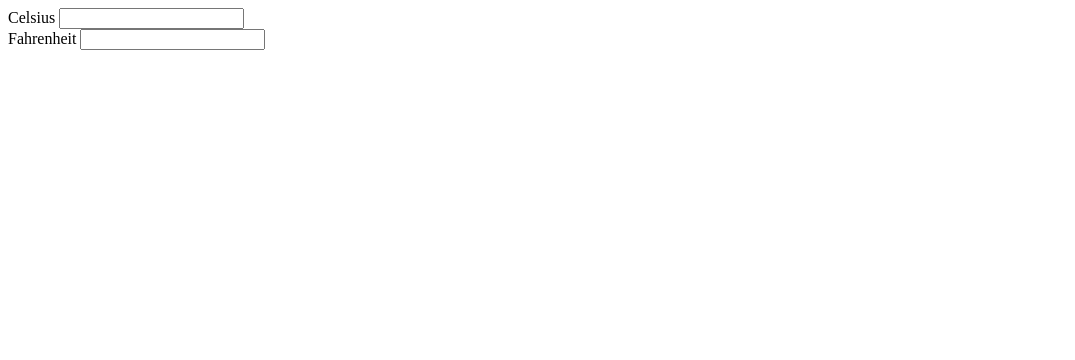
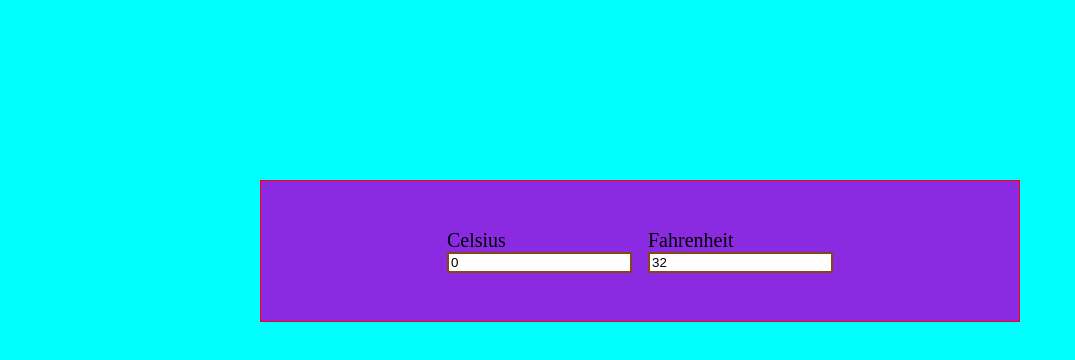
Before and after one commit to Basu-Kumar/Temperature-Converter, a plain HTML site: page index.html in a window 1280 px wide. Shown: the whole page, without its empty margins (0-1075 px from the left). Drawn offline with Linux system fonts and the light colour scheme.

Commit message:
added css

```diff
--- a/index.html
+++ b/index.html
@@ -6,15 +6,46 @@
     <meta name="viewport" content="width=device-width, initial-scale=1.0">
     <title>temperature converter</title>
 </head>
+    <style>
+        body{
+            background-color: cyan;
+
+        }
+        #container{
+            display: flex;
+            height: 140px;
+            width: 60%;
+            margin: 180px auto;
+            justify-content: center;
+            align-items: center;
+            border: 1px solid red;
+            background-color: blueviolet;
+        }
+
+        .inp-div{
+            display: flex;
+            flex-direction: column;
+            margin: 8px;
+        }
+
+        #container label{
+            font-size: 20px;
+        }
+
+        .inp{
+            border: 2px solid saddlebrown;
+        }
+
+    </style>
 <body>
     <div id="container">
         <div class="inp-div">
             <label for="cel">Celsius</label>
-            <input type="number" id="cel" default="0">
+            <input type="number" id="cel" value="0" class="inp">
         </div>
         <div class="inp-div">
             <label for="fah">Fahrenheit</label>
-            <input type="number" id="fah" default="32">
+            <input type="number" id="fah" value="32" class="inp">
         </div>
     </div>
 </body>
```
